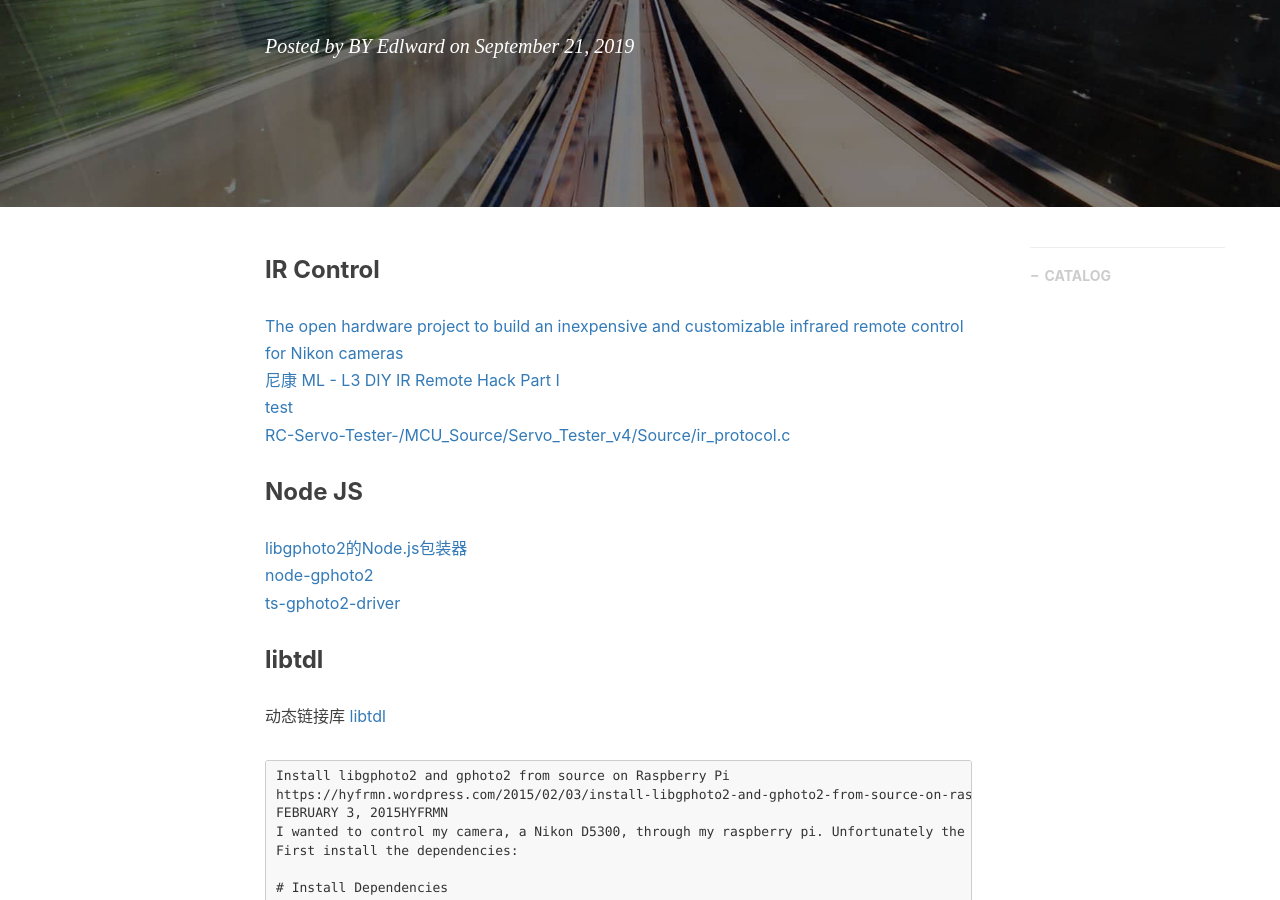
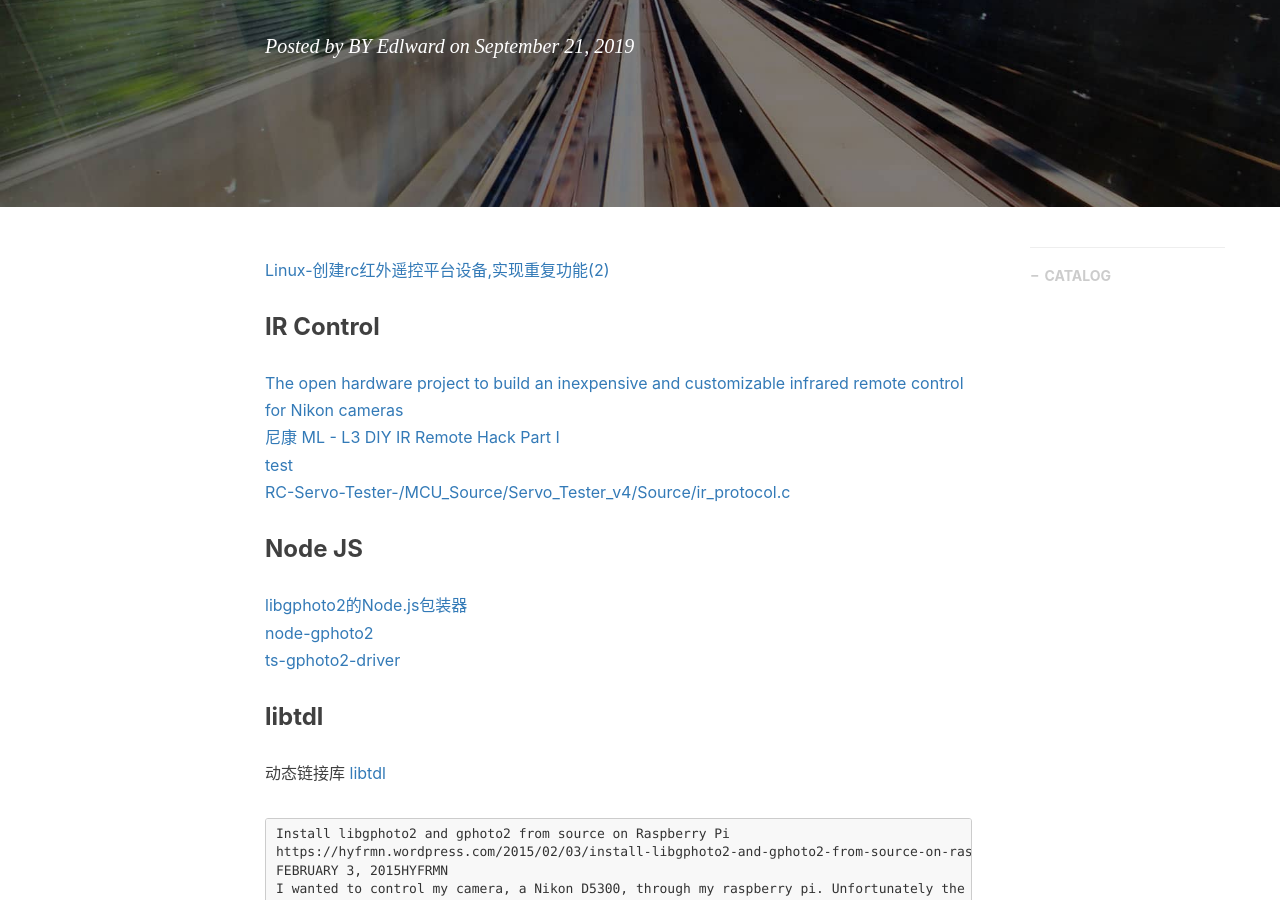
Before and after one commit to gary-robotics/dlward, a Jekyll site: the page built from _posts/2019-01-25-gphoto-2019.markdown, in a window 1280 px wide and 900 px high, scrolled down 316 px. Built offline with Jekyll 4.4.1, drawn with Linux system fonts in a browser that asks for light colours; nearby versions of some CDN libraries; comment, search, counter and statistics services are not loaded.

Commit message:
Update 2019-01-25-gphoto-2019.markdown

```diff
--- a/_posts/2019-01-25-gphoto-2019.markdown
+++ b/_posts/2019-01-25-gphoto-2019.markdown
@@ -9,6 +9,7 @@ catalog: true                       # 是否归档
 tags:                               #标签
     - GPHOTO2
 ---
+[Linux-创建rc红外遥控平台设备,实现重复功能(2)](https://www.cnblogs.com/lifexy/p/9783914.html)
 ### IR Control
 [The open hardware project to build an inexpensive and customizable infrared remote control for Nikon cameras](http://www.bigmike.it/ircontrol/)
 [尼康 ML - L3 DIY IR Remote Hack Part I](https://bayesianadventures.wordpress.com/2013/08/09/nikon-ml-l3-ir-remote-hack/)
```
